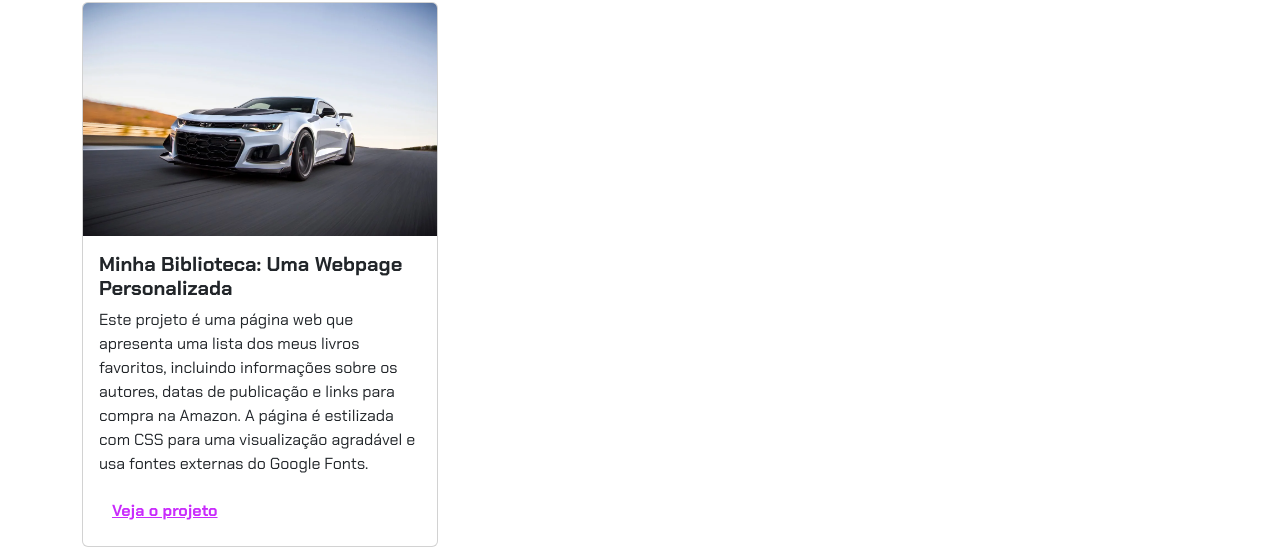
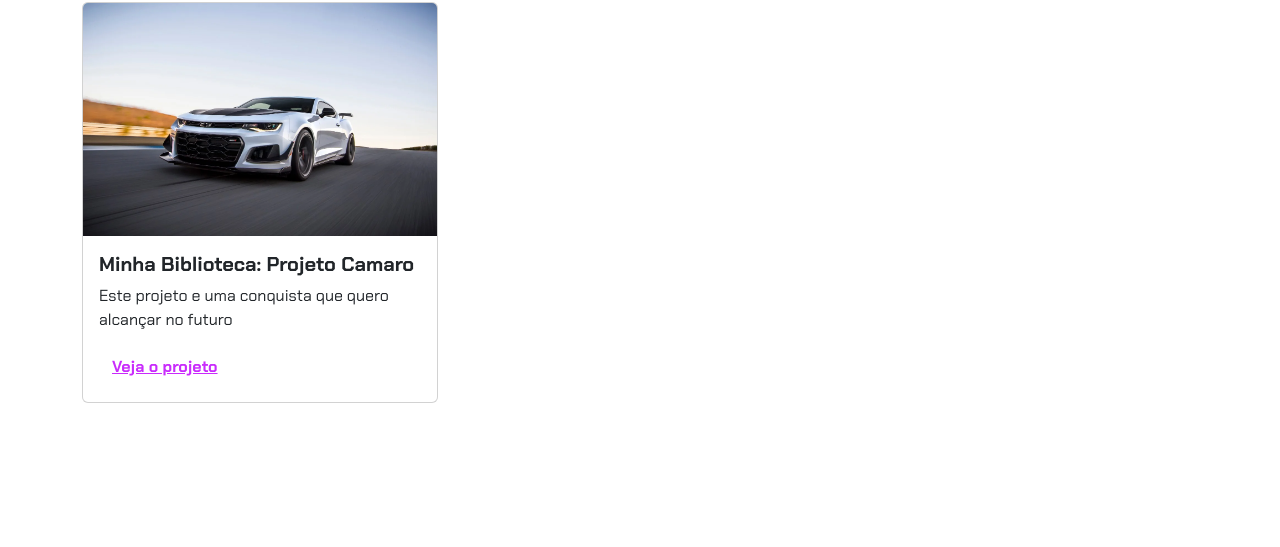
Before and after one commit to yamil512/repositorio, a plain HTML site: page index.html in a window 1280 px wide. Shown: the part 488-1035 px from the top of the page. After the commit the page ends 891 px from the top, so only its background shows below. Drawn offline with nearby package versions, Linux system fonts and the light colour scheme.

Commit message:
Update index.html

```diff
--- a/index.html
+++ b/index.html
@@ -33,11 +33,10 @@
                 <div class="card">
                     <img src="img/antonio.webp" class="card-img-top" alt="Imagem do projeto de biblioteca virtual">
                     <div class="card-body">
-                        <h5 class="card-title">Minha Biblioteca: Uma Webpage Personalizada</h5>
-                        <p class="card-text">Este projeto é uma página web que apresenta uma lista dos meus livros
-                            favoritos, incluindo informações sobre os autores, datas de publicação e links para compra
-                            na Amazon. A página é estilizada com CSS para uma visualização agradável e usa fontes
-                            externas do Google Fonts.
+                        <h5 class="card-title">Minha Biblioteca: Projeto Camaro</h5>
+                        <p class="card-text">Este projeto e uma conquista que quero alcançar no futuro
+
+
                         </p>
                         <button type="button" class="btn btn-link" data-bs-toggle="modal" data-bs-target="#modal1">Veja
                             o projeto</button>
```
